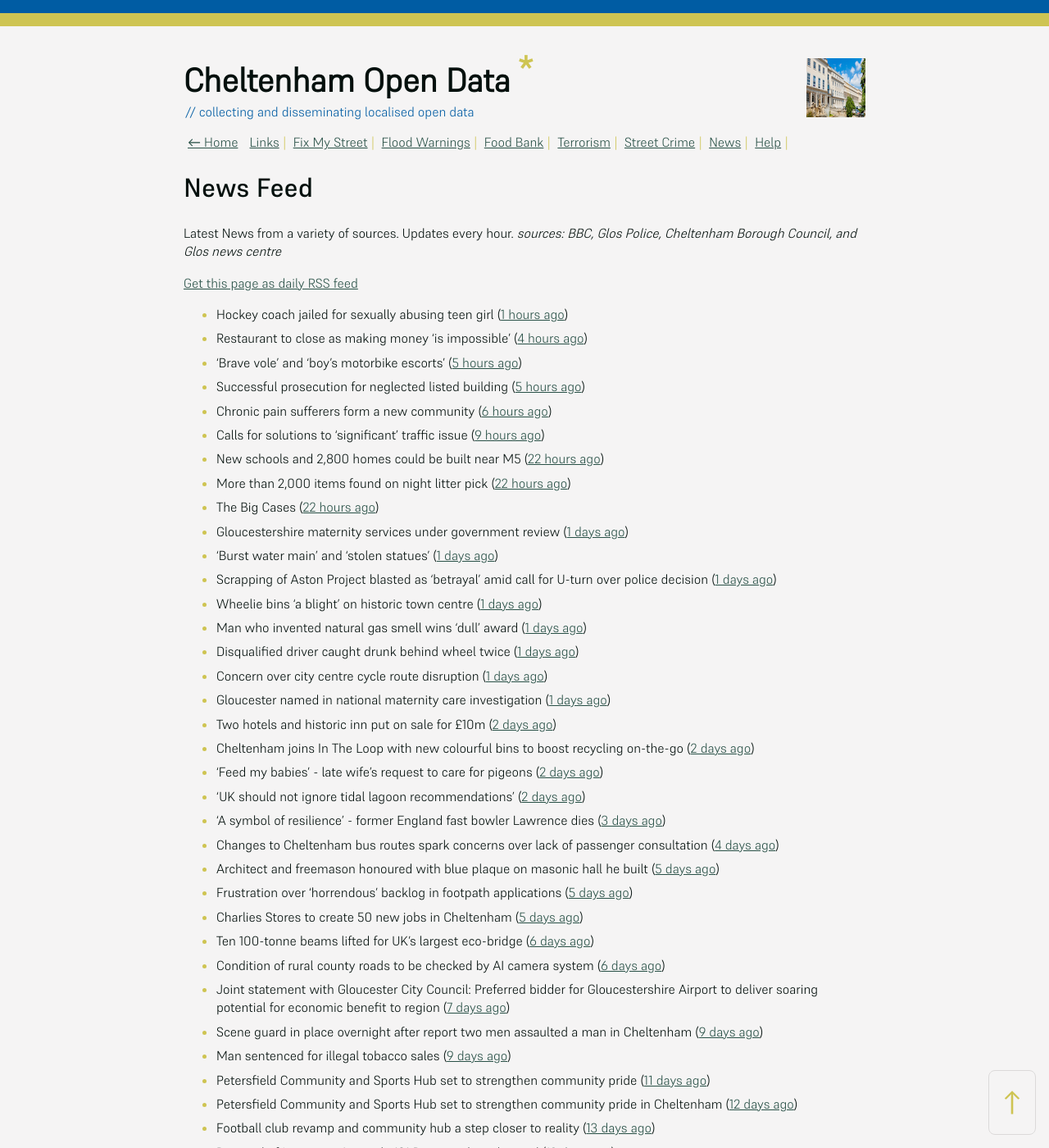
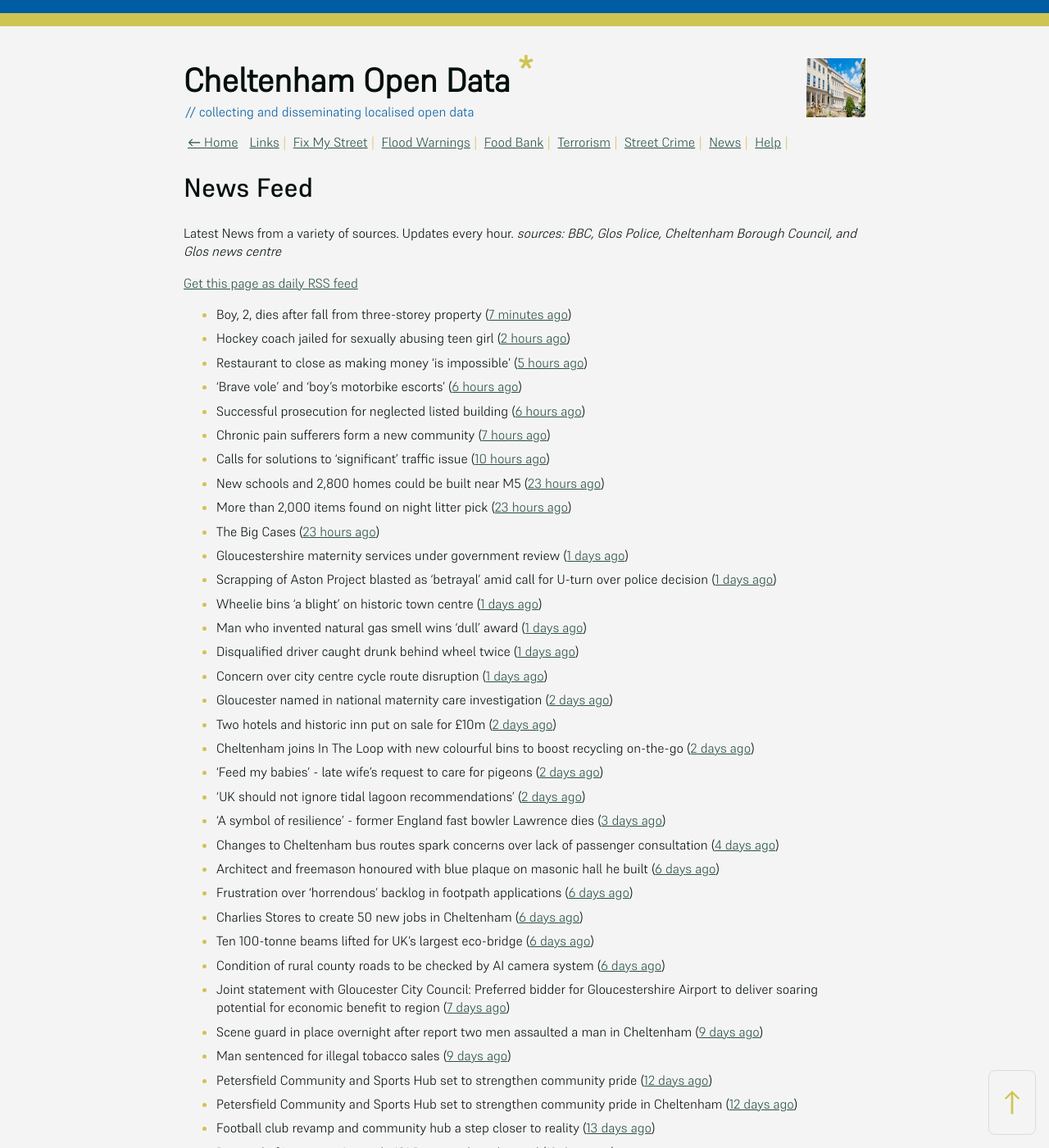
Before and after one commit to mat-0/cheltenham-open-data, a Jekyll site: the page built from _pages/news.md, in a window 1280 px wide and 1400 px high. Shown: the whole window at 82% size. Built offline with Jekyll 4.4.1, drawn with Linux system fonts in a browser that asks for light colours; some of the changed text lies outside the part shown.

Commit message:
Updated 2025-06-25 15:58:13

```diff
--- a/_pages/news.md
+++ b/_pages/news.md
@@ -12,53 +12,53 @@ _sources: BBC, Glos Police, Cheltenham Borough Council, and Glos news centre_
 [Get this page as daily RSS feed](/daily.rss)
 
 <!-- news_marker starts -->
-- Hockey coach jailed for sexually abusing teen girl ([1 hours ago](https://www.bbc.com/news/articles/c8rpk5m5en0o))
-- Restaurant to close as making money 'is impossible' ([4 hours ago](https://www.bbc.com/news/articles/c307drj7zvjo))
-- 'Brave vole' and 'boy's motorbike escorts' ([5 hours ago](https://www.bbc.com/news/articles/cjd23ne3pz3o))
-- Successful prosecution for neglected listed building ([5 hours ago](https://www.cheltenham.gov.uk/news/article/3023/successful_prosecution_for_neglected_listed_building))
-- Chronic pain sufferers form a new community ([6 hours ago](https://www.bbc.com/news/articles/cp82n1ez6z8o))
-- Calls for solutions to 'significant' traffic issue ([9 hours ago](https://www.bbc.com/news/articles/czxe8l7xnvlo))
-- New schools and 2,800 homes could be built near M5 ([22 hours ago](https://www.bbc.com/news/articles/c5y7dlwng0do))
-- More than 2,000 items found on night litter pick ([22 hours ago](https://www.bbc.com/news/articles/cpvjmxvzj32o))
-- The Big Cases ([22 hours ago](https://www.bbc.co.uk/iplayer/episode/m001z7w2))
+- Boy, 2, dies after fall from three-storey property ([7 minutes ago](https://www.bbc.com/news/articles/crmvj3p192ko))
+- Hockey coach jailed for sexually abusing teen girl ([2 hours ago](https://www.bbc.com/news/articles/c8rpk5m5en0o))
+- Restaurant to close as making money 'is impossible' ([5 hours ago](https://www.bbc.com/news/articles/c307drj7zvjo))
+- 'Brave vole' and 'boy's motorbike escorts' ([6 hours ago](https://www.bbc.com/news/articles/cjd23ne3pz3o))
+- Successful prosecution for neglected listed building ([6 hours ago](https://www.cheltenham.gov.uk/news/article/3023/successful_prosecution_for_neglected_listed_building))
+- Chronic pain sufferers form a new community ([7 hours ago](https://www.bbc.com/news/articles/cp82n1ez6z8o))
+- Calls for solutions to 'significant' traffic issue ([10 hours ago](https://www.bbc.com/news/articles/czxe8l7xnvlo))
+- New schools and 2,800 homes could be built near M5 ([23 hours ago](https://www.bbc.com/news/articles/c5y7dlwng0do))
+- More than 2,000 items found on night litter pick ([23 hours ago](https://www.bbc.com/news/articles/cpvjmxvzj32o))
+- The Big Cases ([23 hours ago](https://www.bbc.co.uk/iplayer/episode/m001z7w2))
 - Gloucestershire maternity services under government review ([1 days ago](https://www.bbc.co.uk/sounds/play/p0ll39jx))
-- 'Burst water main' and 'stolen statues' ([1 days ago](https://www.bbc.com/news/articles/c98w395w3wlo))
 - Scrapping of Aston Project blasted as ‘betrayal’ amid call for U-turn over police decision ([1 days ago](https://gloucesternewscentre.co.uk/scrapping-of-aston-project-blasted-as-betrayal-amid-call-for-u-turn-over-police-decision/))
 - Wheelie bins 'a blight' on historic town centre ([1 days ago](https://www.bbc.com/news/articles/cn86y7dq8yeo))
 - Man who invented natural gas smell wins 'dull' award ([1 days ago](https://www.bbc.com/news/articles/cpw74x57p8po))
 - Disqualified driver caught drunk behind wheel twice ([1 days ago](https://www.bbc.com/news/articles/c0k75jkm43zo))
 - Concern over city centre cycle route disruption ([1 days ago](https://www.bbc.com/news/articles/cdez9y99k77o))
-- Gloucester named in national maternity care investigation ([1 days ago](https://www.bbc.com/news/articles/c994x95yygyo))
+- Gloucester named in national maternity care investigation ([2 days ago](https://www.bbc.com/news/articles/c994x95yygyo))
 - Two hotels and historic inn put on sale for £10m ([2 days ago](https://www.bbc.com/news/articles/c5y0vl7v84xo))
 - Cheltenham joins In The Loop with new colourful bins to boost recycling on-the-go ([2 days ago](https://www.cheltenham.gov.uk/news/article/3022/cheltenham_joins_in_the_loop_with_new_colourful_bins_to_boost_recycling_on-the-go))
 - 'Feed my babies' - late wife's request to care for pigeons ([2 days ago](https://www.bbc.com/news/videos/cn5kz4470rqo))
 - 'UK should not ignore tidal lagoon recommendations' ([2 days ago](https://www.bbc.com/news/articles/cvgd5ey411mo))
 - 'A symbol of resilience' - former England fast bowler Lawrence dies ([3 days ago](https://www.bbc.com/sport/cricket/articles/c07d973k0zzo))
 - Changes to Cheltenham bus routes spark concerns over lack of passenger consultation ([4 days ago](https://gloucesternewscentre.co.uk/changes-to-cheltenham-bus-routes-spark-concerns-over-lack-of-passenger-consultation/))
-- Architect and freemason honoured with blue plaque on masonic hall he built ([5 days ago](https://gloucesternewscentre.co.uk/architect-and-freemason-honoured-with-blue-plaque-on-masonic-hall-he-built/))
-- Frustration over ‘horrendous’ backlog in footpath applications ([5 days ago](https://gloucesternewscentre.co.uk/frustration-over-horrendous-backlog-in-footpath-applications/))
-- Charlies Stores to create 50 new jobs in Cheltenham ([5 days ago](https://gloucesternewscentre.co.uk/charlies-stores-to-create-50-new-jobs-in-cheltenham/))
+- Architect and freemason honoured with blue plaque on masonic hall he built ([6 days ago](https://gloucesternewscentre.co.uk/architect-and-freemason-honoured-with-blue-plaque-on-masonic-hall-he-built/))
+- Frustration over ‘horrendous’ backlog in footpath applications ([6 days ago](https://gloucesternewscentre.co.uk/frustration-over-horrendous-backlog-in-footpath-applications/))
+- Charlies Stores to create 50 new jobs in Cheltenham ([6 days ago](https://gloucesternewscentre.co.uk/charlies-stores-to-create-50-new-jobs-in-cheltenham/))
 - Ten 100-tonne beams lifted for UK’s largest eco-bridge ([6 days ago](https://www.bbc.co.uk/sounds/play/p0lk57bp))
 - Condition of rural county roads to be checked by AI camera system ([6 days ago](https://gloucesternewscentre.co.uk/condition-of-rural-county-roads-to-be-checked-by-ai-camera-system/))
 - Joint statement with Gloucester City Council: Preferred bidder for Gloucestershire Airport to deliver soaring potential for economic benefit to region ([7 days ago](https://www.cheltenham.gov.uk/news/article/3021/joint_statement_with_gloucester_city_council_preferred_bidder_for_gloucestershire_airport_to_deliver_soaring_potential_for_economic_benefit_to_region))
 - Scene guard in place overnight after report two men assaulted a man in Cheltenham ([9 days ago](https://gloucesternewscentre.co.uk/scene-guard-in-place-overnight-after-report-two-men-assaulted-a-man-in-cheltenham/))
 - Man sentenced for illegal tobacco sales ([9 days ago](https://gloucesternewscentre.co.uk/man-sentenced-for-illegal-tobacco-sales/))
-- Petersfield Community and Sports Hub set to strengthen community pride ([11 days ago](https://gloucesternewscentre.co.uk/petersfield-community-and-sports-hub-set-to-strengthen-community-pride/))
+- Petersfield Community and Sports Hub set to strengthen community pride ([12 days ago](https://gloucesternewscentre.co.uk/petersfield-community-and-sports-hub-set-to-strengthen-community-pride/))
 - Petersfield Community and Sports Hub set to strengthen community pride in Cheltenham ([12 days ago](https://www.cheltenham.gov.uk/news/article/3020/petersfield_community_and_sports_hub_set_to_strengthen_community_pride_in_cheltenham))
 - Football club revamp and community hub a step closer to reality ([13 days ago](https://gloucesternewscentre.co.uk/football-club-revamp-and-community-hub-a-step-closer-to-reality/))
 - Removal of ‘tatty tents’ outside 131 Promenade welcomed ([13 days ago](https://gloucesternewscentre.co.uk/removal-of-tatty-tents-outside-131-promenade-welcomed/))
-- Concerns poor state of running track is contributing to injuries ([13 days ago](https://gloucesternewscentre.co.uk/concerns-poor-state-of-running-track-is-contributing-to-injuries/))
-- Hospice grounds in full bloom for popular open gardens event ([14 days ago](https://gloucesternewscentre.co.uk/hospice-grounds-in-full-bloom-for-popular-open-gardens-event/))
-- Shire Hall Lib Dems urged to reopen Cheltenham’s Swindon Road tip ([15 days ago](https://gloucesternewscentre.co.uk/shire-hall-lib-dems-urged-to-reopen-cheltenhams-swindon-road-tip/))
-- Funding for Cheltenham sports community hub set for approval ([15 days ago](https://gloucesternewscentre.co.uk/funding-for-cheltenham-sports-community-hub-set-for-approval/))
+- Concerns poor state of running track is contributing to injuries ([14 days ago](https://gloucesternewscentre.co.uk/concerns-poor-state-of-running-track-is-contributing-to-injuries/))
+- Hospice grounds in full bloom for popular open gardens event ([15 days ago](https://gloucesternewscentre.co.uk/hospice-grounds-in-full-bloom-for-popular-open-gardens-event/))
+- Shire Hall Lib Dems urged to reopen Cheltenham’s Swindon Road tip ([16 days ago](https://gloucesternewscentre.co.uk/shire-hall-lib-dems-urged-to-reopen-cheltenhams-swindon-road-tip/))
+- Funding for Cheltenham sports community hub set for approval ([16 days ago](https://gloucesternewscentre.co.uk/funding-for-cheltenham-sports-community-hub-set-for-approval/))
 - Man ‘alarmed’ to find home included ‘without consent’ in 4000-house plan near M5 ([18 days ago](https://gloucesternewscentre.co.uk/man-alarmed-to-find-home-included-without-consent-in-4000-house-plan-near-m5/))
 - Cheltenham celebrates 10 years of prestigious Purple Flag ([19 days ago](https://www.cheltenham.gov.uk/news/article/3019/cheltenham_celebrates_10_years_of_prestigious_purple_flag))
 - Reshaping Cheltenham’s future with latest cabinet portfolio announcements ([19 days ago](https://www.cheltenham.gov.uk/news/article/3018/reshaping_cheltenhams_future_with_latest_cabinet_portfolio_announcements))
-- Cheltenham and Tewkesbury planners blasted for ‘caring more about bats than police’ in Elms Park decision ([19 days ago](https://gloucesternewscentre.co.uk/cheltenham-and-tewkesbury-planners-blasted-for-caring-more-about-bats-than-police-in-elms-park-decision/))
-- Gloucestershire Constabulary supports National Police Chiefs’ Council’s 2Wheel Operation ([19 days ago](https://gloucesternewscentre.co.uk/gloucestershire-constabulary-supports-national-police-chiefs-councils-2wheel-operation/))
-- Decision on tapas bar which wants people to ‘enjoy good food and nice wine’ ([19 days ago](https://gloucesternewscentre.co.uk/decision-on-tapas-bar-which-wants-people-to-enjoy-good-food-and-nice-wine/))
+- Cheltenham and Tewkesbury planners blasted for ‘caring more about bats than police’ in Elms Park decision ([20 days ago](https://gloucesternewscentre.co.uk/cheltenham-and-tewkesbury-planners-blasted-for-caring-more-about-bats-than-police-in-elms-park-decision/))
+- Gloucestershire Constabulary supports National Police Chiefs’ Council’s 2Wheel Operation ([20 days ago](https://gloucesternewscentre.co.uk/gloucestershire-constabulary-supports-national-police-chiefs-councils-2wheel-operation/))
+- Decision on tapas bar which wants people to ‘enjoy good food and nice wine’ ([20 days ago](https://gloucesternewscentre.co.uk/decision-on-tapas-bar-which-wants-people-to-enjoy-good-food-and-nice-wine/))
 - Development consent granted for M5 Junction 10 Improvements Scheme ([20 days ago](https://gloucesternewscentre.co.uk/development-consent-granted-for-m5-junction-10-improvements-scheme/))
-- £25k cash boost for much-loved Cheltenham Playhouse ([21 days ago](https://gloucesternewscentre.co.uk/25k-cash-boost-for-much-loved-cheltenham-playhouse/))
+- £25k cash boost for much-loved Cheltenham Playhouse ([22 days ago](https://gloucesternewscentre.co.uk/25k-cash-boost-for-much-loved-cheltenham-playhouse/))
 - £25k cash boost for much-loved Cheltenham Playhouse ([22 days ago](https://www.cheltenham.gov.uk/news/article/3017/25k_cash_boost_for_much-loved_cheltenham_playhouse))
 - Neighbourhood Watch encourages people to join to deter crime ([23 days ago](https://gloucesternewscentre.co.uk/neighbourhood-watch-encourages-people-to-join-to-deter-crime/))
 - ‘Ironic’ 131 Promenade precedent being used for Pittville Pump Room cafe plans ([23 days ago](https://gloucesternewscentre.co.uk/ironic-131-promenade-precedent-being-used-for-pittville-pump-room-cafe-plans/))
```
Also changed, not shown: _data/flood.json (+4 -4 lines), _pages/fix-my-street.md (+1 -1 lines), index.md (+5 -5 lines).
